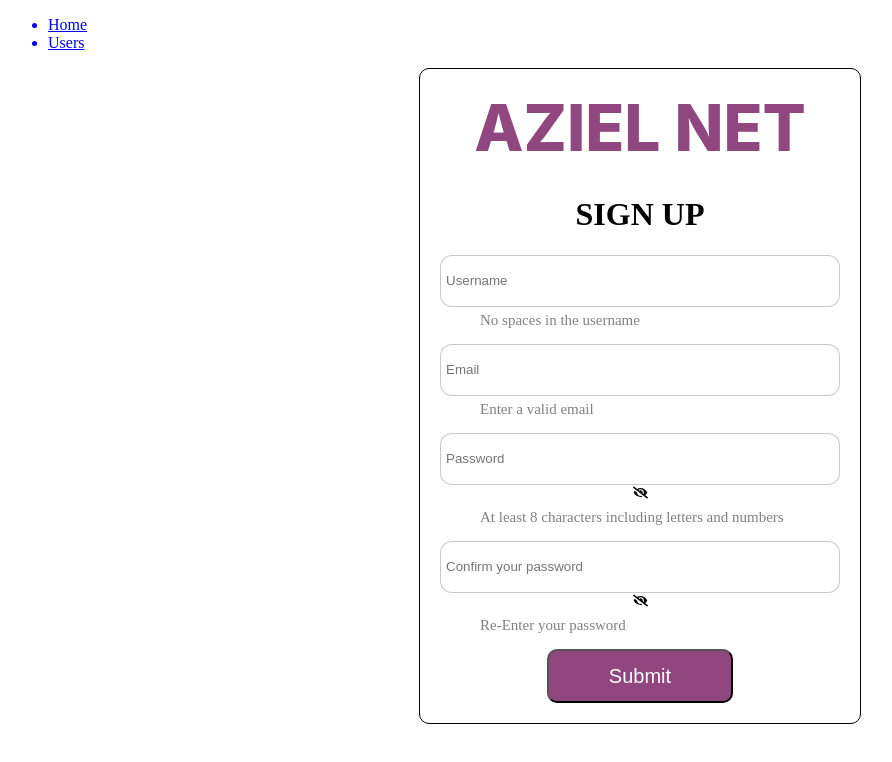
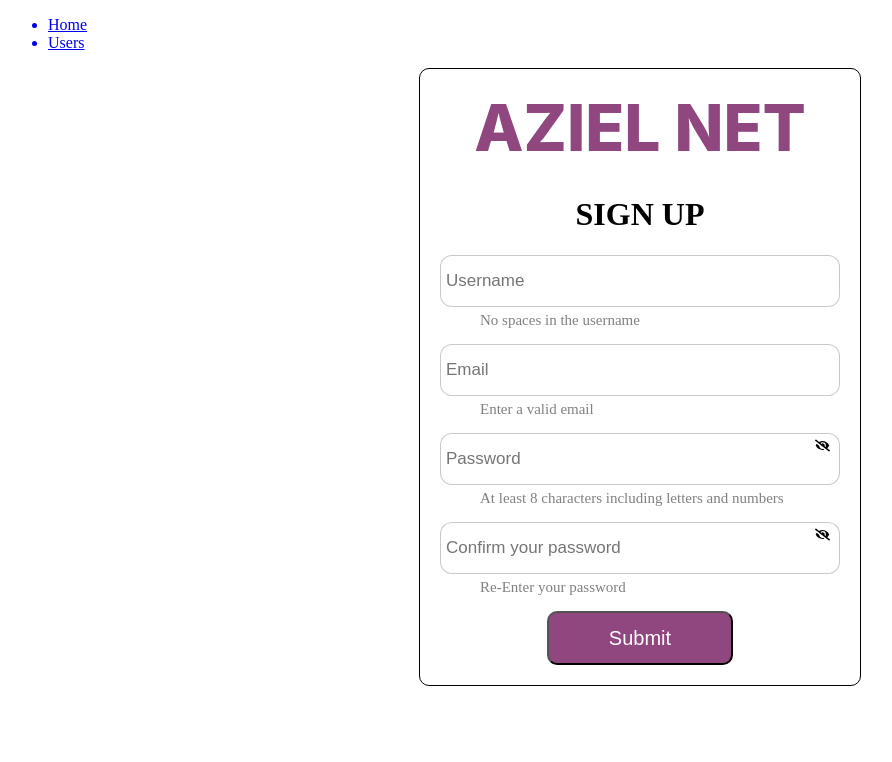
Before and after one commit to odrinl/social-network, a React app in the folder client/: page /user/create in a window 1280 px wide. Shown: the top 762 px of the page, without its empty margins (0-892 px from the left). Built offline with nearby package versions, Linux system fonts and the light colour scheme.

Commit message:
signup frontend

```diff
--- a/client/src/pages/User/CreateUser.jsx
+++ b/client/src/pages/User/CreateUser.jsx
@@ -95,10 +95,9 @@ const CreateUser = () => {
                 backgroundColor:
                   password.trim() !== ""
                     ? isPasswordValid()
-                      ? "rgba(0, 255, 0, 0.5)"
-                      : "rgba(255, 0, 0, 0.5)"
+                      ? "rgba(217, 250, 190, 0.5)"
+                      : "rgba(255, 96, 82, 0.5)"
                     : "auto",
-                color: "white",
               }}
               data-testid={TEST_ID.emailInput}
             />
@@ -120,10 +119,9 @@ const CreateUser = () => {
                 backgroundColor:
                   confirmPassword.trim() !== ""
                     ? isPasswordConfirmValid()
-                      ? "rgba(0, 255, 0, 0.5)"
-                      : "rgba(255, 0, 0, 0.5)"
+                      ? "rgba(217, 250, 190, 0.5)"
+                      : "rgba(255, 96, 82, 0.5)"
                     : "auto",
-                color: "white",
               }}
               data-testid={TEST_ID.emailInput}
             />
@@ -160,6 +158,7 @@ const Container = styled.div`
   border: 1px solid #000;
 `;
 const Title = styled.div`
+  position: relative;
   margin: 0 auto;
   width: 348px;
   height: 86px;
@@ -172,6 +171,7 @@ const Title = styled.div`
 `;
 const InputField = styled.div`
   margin: 10px auto 10px;
+  position:relative;
   display: flex;
   max-width: 100%;
   flex-direction: column;
@@ -187,6 +187,7 @@ const GuideList = styled.ul`
 `;
 const StyledInput = styled(Input)`
   height: 40px;
+  font-size:17px;
   align-self: stretch;
   border-radius: 12px;
   border: 1px solid rgba(102, 102, 102, 0.35);
@@ -201,8 +202,13 @@ const StyledButton = styled.button`
   color: white;
   font-size: 20px;
   cursor: pointer;
+  &:hover {
+  box-shadow: 0 0 10px 5px rgba(144, 70, 127, 0.5);
+  transition: background 0.3s ease, color 0.3s ease, box-shadow 0.3s ease;
+  }
 `;
 const IconWrapper = styled.div`
-  position: relative;
-  cursor: pointer;
+  position:absolute;
+  right:10px;
+  top:5px;
 `;
```
